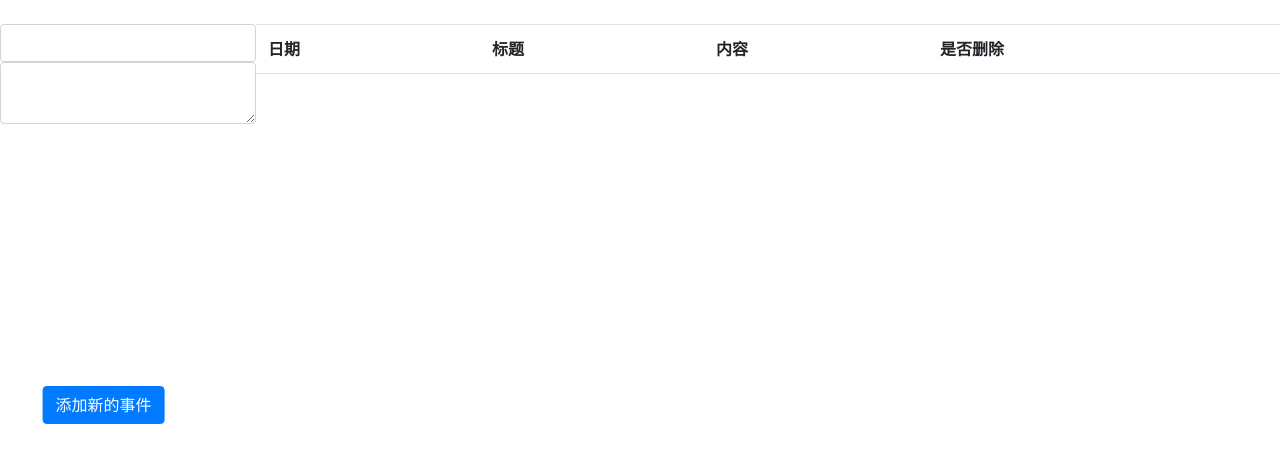
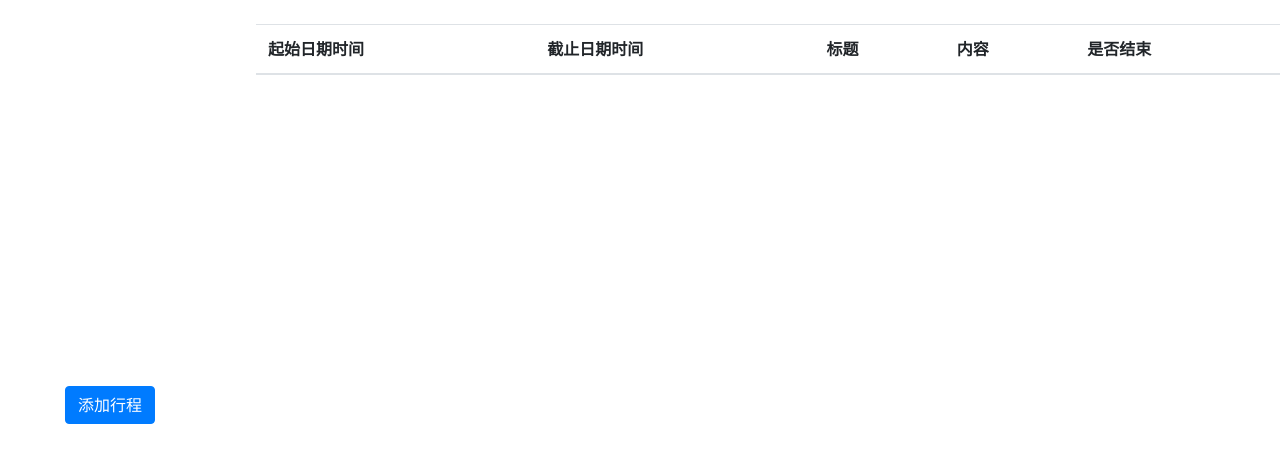
Before and after one commit to MercerRH/Django_learn, a Django app: page /today/ in a window 1280 px wide. Shown: the part 56-519 px from the top of the page. Run offline with Django 3.2, Linux system fonts and the light colour scheme; data that the repository does not hold is empty; some libraries are stand-ins or nearby versions.

Commit message:
加入了模态框用于用户增加数据；实现了数据库的增查；目前有刷新界面重复提交、表但太长无法滚动的bug

```diff
--- a/Date_manager/Date_manager/settings.py
+++ b/Date_manager/Date_manager/settings.py
@@ -45,7 +45,7 @@ MIDDLEWARE_CLASSES = [
     'django.middleware.security.SecurityMiddleware',
     'django.contrib.sessions.middleware.SessionMiddleware',
     'django.middleware.common.CommonMiddleware',
-    'django.middleware.csrf.CsrfViewMiddleware',
+    # 'django.middleware.csrf.CsrfViewMiddleware',
     'django.contrib.auth.middleware.AuthenticationMiddleware',
     'django.contrib.auth.middleware.SessionAuthenticationMiddleware',
     'django.contrib.messages.middleware.MessageMiddleware',
--- a/Date_manager/Today/models.py
+++ b/Date_manager/Today/models.py
@@ -6,8 +6,9 @@ from django.db import models
 class Event(models.Model):
     title = models.CharField(max_length=50)
     content = models.CharField(max_length=500)
-    event_date = models.DateField()
-    crate_date = models.DateField(auto_now_add=True)
+    start_time = models.DateTimeField()
+    end_time = models.DateTimeField()
+    is_finished = models.BooleanField(default=False)
     is_delete = models.BooleanField(default=False)
 
     def __str__(self):
--- a/Date_manager/Today/urls.py
+++ b/Date_manager/Today/urls.py
@@ -3,5 +3,4 @@ from Today import views
 
 urlpatterns = [
     url(r'^$', views.Today),
-    url(r'^add$', views.add),
 ]
--- a/Date_manager/Today/views.py
+++ b/Date_manager/Today/views.py
@@ -5,10 +5,21 @@ from Today.models import Event
 # Create your views here.
 
 def Today(request):
+    # 获取返回的数据
+    if request.method == "POST":  # 判断是否收到POST提交
+        input_title = request.POST.get('input_title')
+        input_content = request.POST.get('input_content')
+        start_time = request.POST.get('start_time')
+        end_time = request.POST.get('end_time')
+
+        # 往数据库内写入数据
+        event = Event()
+        event.title = input_title
+        event.content = input_content
+        event.start_time = start_time
+        event.end_time = end_time
+        event.save()
+
     context = {}
     context['all'] = Event.objects.all()
     return render(request, 'Today/today.html', context)
-
-
-def add(request):
-    return render(request, 'Today/add.html')
--- a/Date_manager/templates/Today/today.html
+++ b/Date_manager/templates/Today/today.html
@@ -28,51 +28,84 @@
             transform: translate(-70%, -100%);
         }
     </style>
-    <script>
-        $(function () {
-            $('#add_event').click(function () {
-                $input_title = $('#input_title').val()
-                $input_content = $('#input_content').val()
-                window.location.href = "/today/add"
-            })
-        })
-    </script>
 </head>
 <body>
+    <!-- 顶部菜单条 -->
     <nav class="navbar navbar-expand-lg navbar-dark bg-dark">
         <div class="navbar-brand">日程</div>
         <button class="navbar-toggler" type="button" data-toggle="collapse" data-target="#navbarNav" aria-controls="navbarNav" aria-expanded="false" aria-label="Toggle navigation">
             <span class="navbar-toggler-icon"></span>
         </button>
     </nav>
+
+    <!-- 显示模态框的按钮 -->
     <div id="button_area">
-        <button type="button" class="btn btn-primary text-nowrap" id="add_event">添加新的事件</button>
+{#        <button type="button" class="btn btn-primary text-nowrap" id="add_event">添加新的事件</button>#}
+        <button type="button" class="btn btn-primary" data-toggle="modal" data-target="#add_event">添加行程</button>
+    </div>
 
-        <input type="text" class="form-control" id="input_title">
-        <textarea class="form-control" id="input_content"></textarea>
-
-    </div>
+    <!-- 显示表格内容  -->
     <div id="content">
         <table class="table">
             <thead>
                 <tr>
-                    <th scope="col">日期</th>
+                    <th scope="col">起始日期时间</th>
+                    <th scope="col">截止日期时间</th>
                     <th scope="col">标题</th>
                     <th scope="col">内容</th>
-                    <th scope="col">是否删除</th>
+                    <th scope="col">是否结束</th>
                 </tr>
             </thead>
             <tbody>
-                <tr>
-                    {% for i in all %}
-                        <th scop="row">{{ i.event_date }}</th>
+                {% for i in all %}
+                    <tr>
+                        <th>{{ i.start_time }}</th>
+                        <th>{{ i.end_time }}</th>
                         <th>{{ i }}</th>
                         <th>{{ i.content }}</th>
-                        <th>{{ i.is_delete }}</th>
-                    {% endfor %}
-                </tr>
+                        <th>{{ i.is_finished }}</th>
+                    </tr>
+                {% endfor %}
             </tbody>
         </table>
     </div>
+
+    <!-- 模态框  -->
+    <div class="modal fade" id="add_event" tabindex="-1" data-backdrop="static" role="dialog" aria-labelledby="modal_title" aria-hidden="true">
+        <div class="modal-dialog modal-dialog-centered" role="document">
+            <div class="modal-content">
+                <div class="modal-header">
+                    <h5 class="modal-title" id="modal_title">行程详细</h5>
+                    <button type="button" class="close" data-dismiss="modal" aria-label="Close">
+                        <span aria-hidden="true">&times;</span>
+                    </button>
+                </div>
+                <form id="submit_all" method='post' action="/today/">
+                    <div class="modal-body">
+                        <div class="form-group">
+                            <label for="input_title">标题</label>
+                            <input type="text" class="form-control" name="input_title">
+                        </div>
+                        <div class="form-group">
+                            <label for="input_content">内容</label>
+                            <textarea class="form-control" name="input_content"></textarea>
+                        </div>
+                        <div class="form-group">
+                            <label for="start_time">起始日期</label>
+                            <input type="datetime-local" name="start_time">
+                        </div>
+                        <div class="form-group">
+                            <label for="end_time">截止日期</label>
+                            <input type="datetime-local" name="end_time">
+                        </div>
+                    </div>
+                    <div class="modal-footer">
+                        <button type="button" class="btn btn-secondary" data-dismiss="modal">取消</button>
+                        <button type="submit" class="btn btn-primary" id="save_input_button">保存</button>
+                    </div>
+                </form>
+            </div>
+        </div>
+    </div>
 </body>
 </html>
```
Also changed, not shown: Date_manager/templates/Today/add.html (deleted, +0 -27 lines), Date_manager/Today/migrations/0001_initial.py, Date_manager/Today/migrations/0002_auto_20200502_1715.py (deleted), 2 other files.
